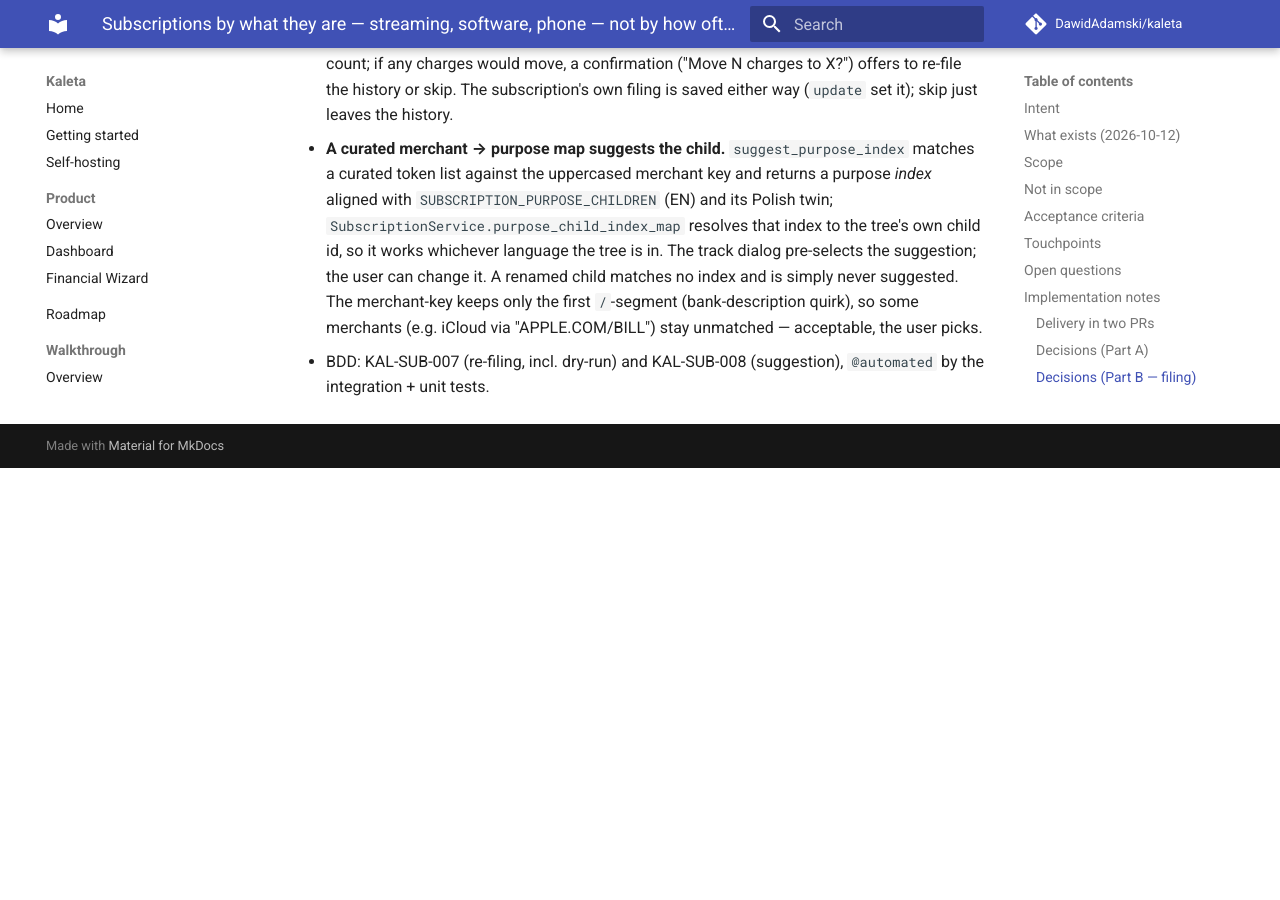
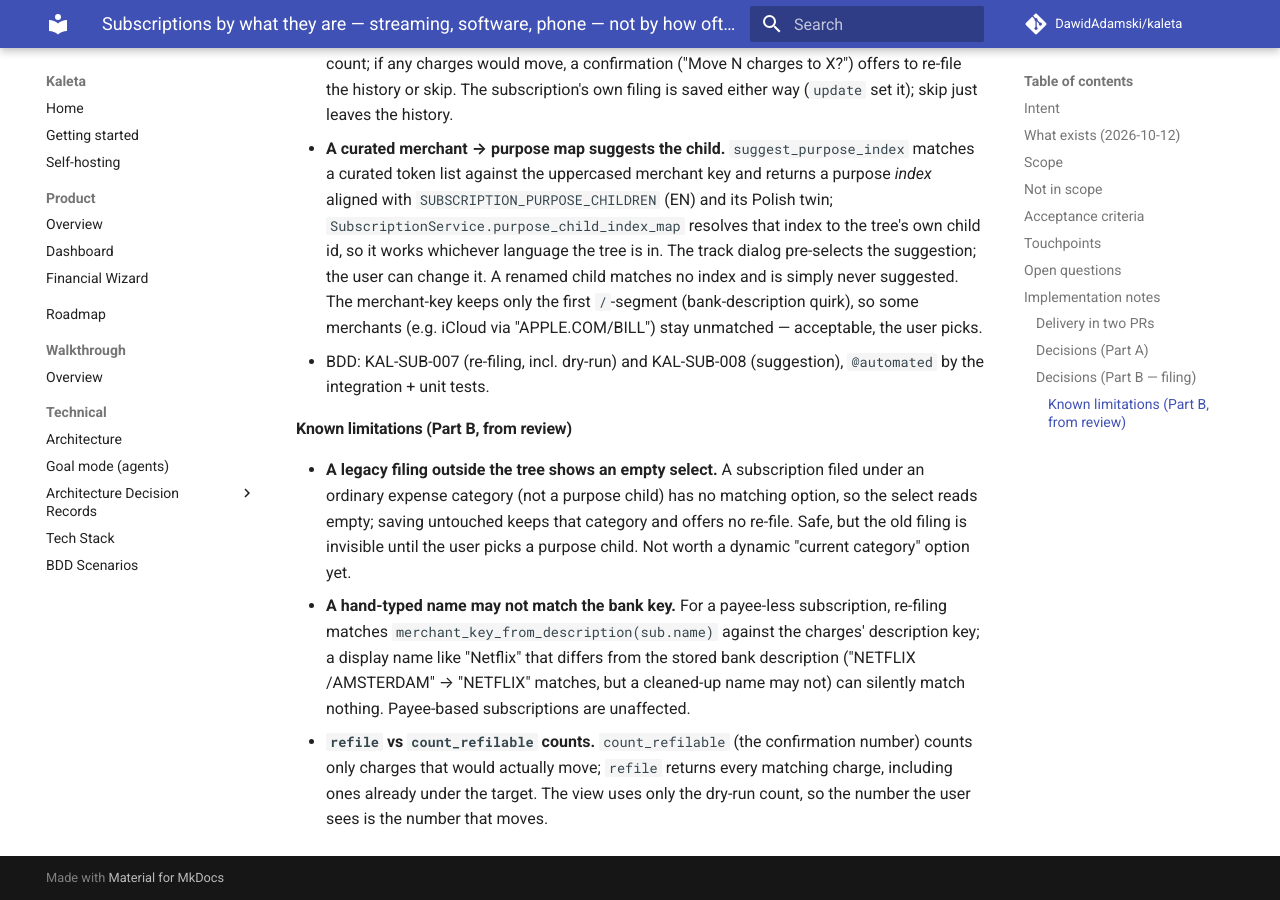
Before and after one commit to DawidAdamski/kaleta, an MkDocs documentation site: the page built from docs/plans/subscriptions-categories.md, in a window 1280 px wide and 900 px high, scrolled down 4061 px. Built offline with MkDocs 1.6.1 and Material for MkDocs 9.7.7, drawn with Linux system fonts in a browser that asks for light colours; comment, search, counter and statistics services are not loaded; before the commit the page ends 4529 px from its top, so only the background shows below that.

Commit message:
refactor(subscriptions): review follow-ups for purpose filing
Non-blocking fixes from review: re-file over the user's detector window
(pass window_days) instead of the default; drop the type-ignore by narrowing
editing_id; remove the over-generic "CALM" merchant needle. Documents the known
limitations (legacy out-of-tree filing, hand-typed name matching, refile vs
count semantics) in the plan.

Co-Authored-By: Claude Opus 4.8 <noreply@anthropic.com>

```diff
--- a/docs/plans/subscriptions-categories.md
+++ b/docs/plans/subscriptions-categories.md
@@ -170,3 +170,20 @@ group, and to file each subscription under one of them. Today the Subscriptions
   "APPLE.COM/BILL") stay unmatched — acceptable, the user picks.
 - BDD: KAL-SUB-007 (re-filing, incl. dry-run) and KAL-SUB-008 (suggestion),
   `@automated` by the integration + unit tests.
+
+#### Known limitations (Part B, from review)
+
+- **A legacy filing outside the tree shows an empty select.** A subscription
+  filed under an ordinary expense category (not a purpose child) has no matching
+  option, so the select reads empty; saving untouched keeps that category and
+  offers no re-file. Safe, but the old filing is invisible until the user picks a
+  purpose child. Not worth a dynamic "current category" option yet.
+- **A hand-typed name may not match the bank key.** For a payee-less subscription,
+  re-filing matches `merchant_key_from_description(sub.name)` against the charges'
+  description key; a display name like "Netflix" that differs from the stored bank
+  description ("NETFLIX /AMSTERDAM" → "NETFLIX" matches, but a cleaned-up name may
+  not) can silently match nothing. Payee-based subscriptions are unaffected.
+- **`refile` vs `count_refilable` counts.** `count_refilable` (the confirmation
+  number) counts only charges that would actually move; `refile` returns every
+  matching charge, including ones already under the target. The view uses only the
+  dry-run count, so the number the user sees is the number that moves.
```
Also changed, not shown: 2 other files.
